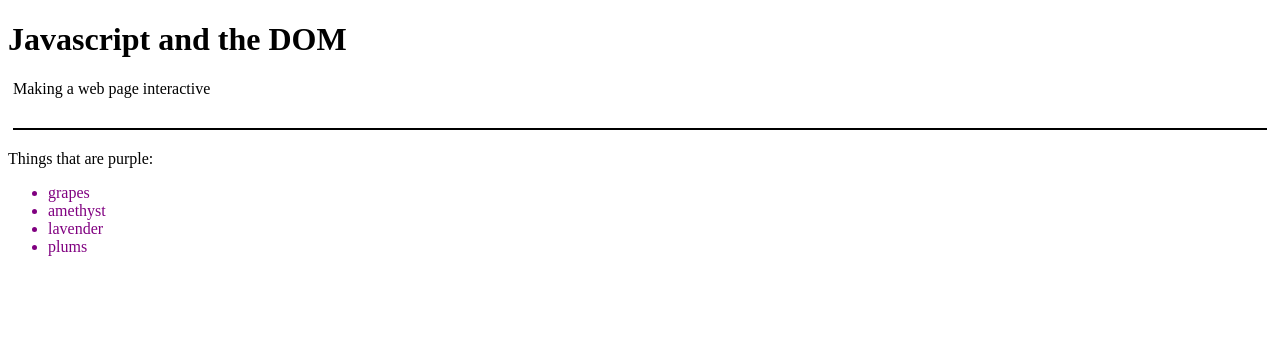
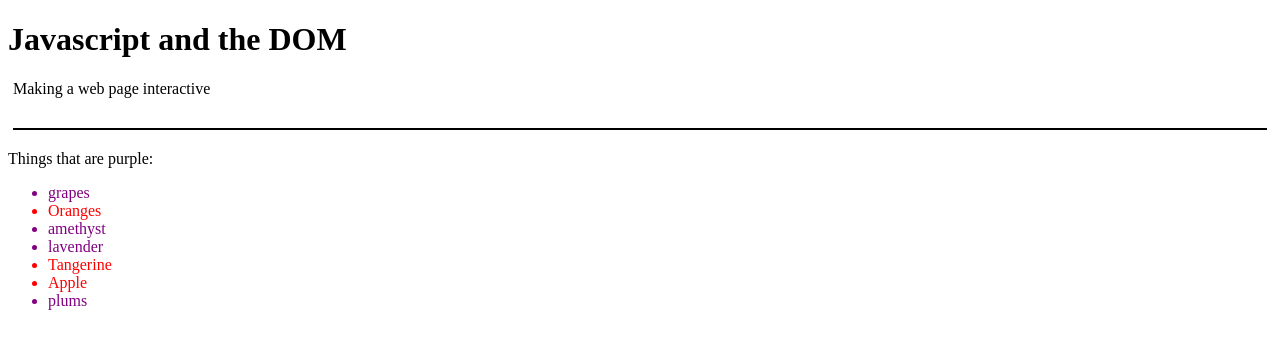
Before and after one commit to kingsleycj/JS-practice, a website: page dom.html in a window 1280 px wide. Drawn offline with Linux system fonts and the light colour scheme.

Commit message:
selecting elements by class

```diff
--- a/dom.html
+++ b/dom.html
@@ -12,8 +12,11 @@
     <p>Things that are purple: </p>
     <ul>
         <li>grapes</li>
+        <li class="error-not-purple">Oranges</li>
         <li>amethyst</li>
         <li>lavender</li>
+        <li class="error-not-purple">Tangerine</li>
+        <li class="error-not-purple">Apple</li>
         <li>plums</li>
     </ul>
     <!-- <input type="text" id="myTextInput">
--- a/js/app.js
+++ b/js/app.js
@@ -128,3 +128,9 @@ const myList = document.getElementsByTagName('li');
 for (let i = 0; i < myList.length; i++) {
     myList[i].style.color = 'purple';
 }
+
+const myList1 = document.getElementsByClassName("error-not-purple");
+
+for (let i = 0; i < myList1.length; i++) {
+  myList1[i].style.color = "red";
+}
```
